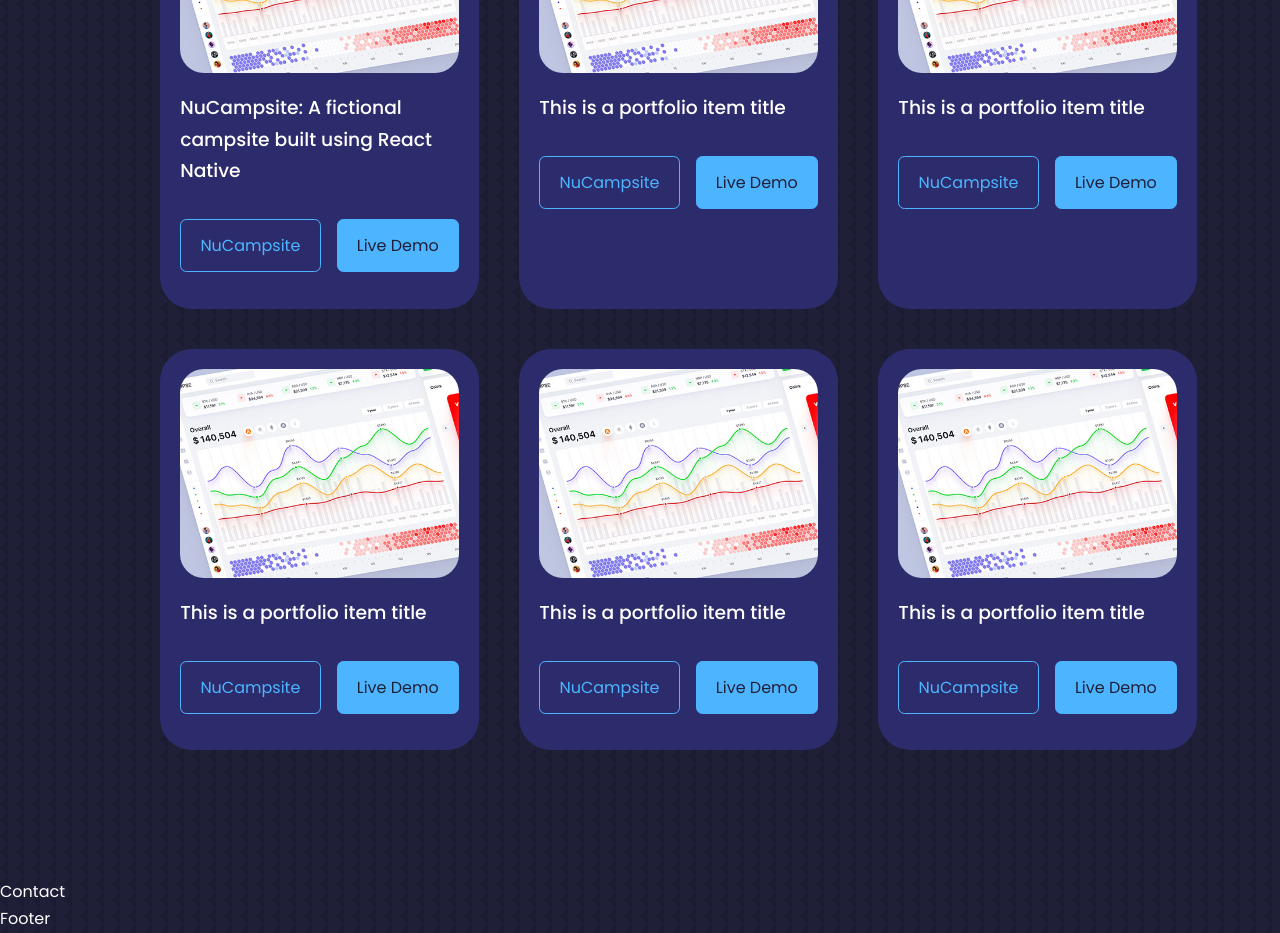
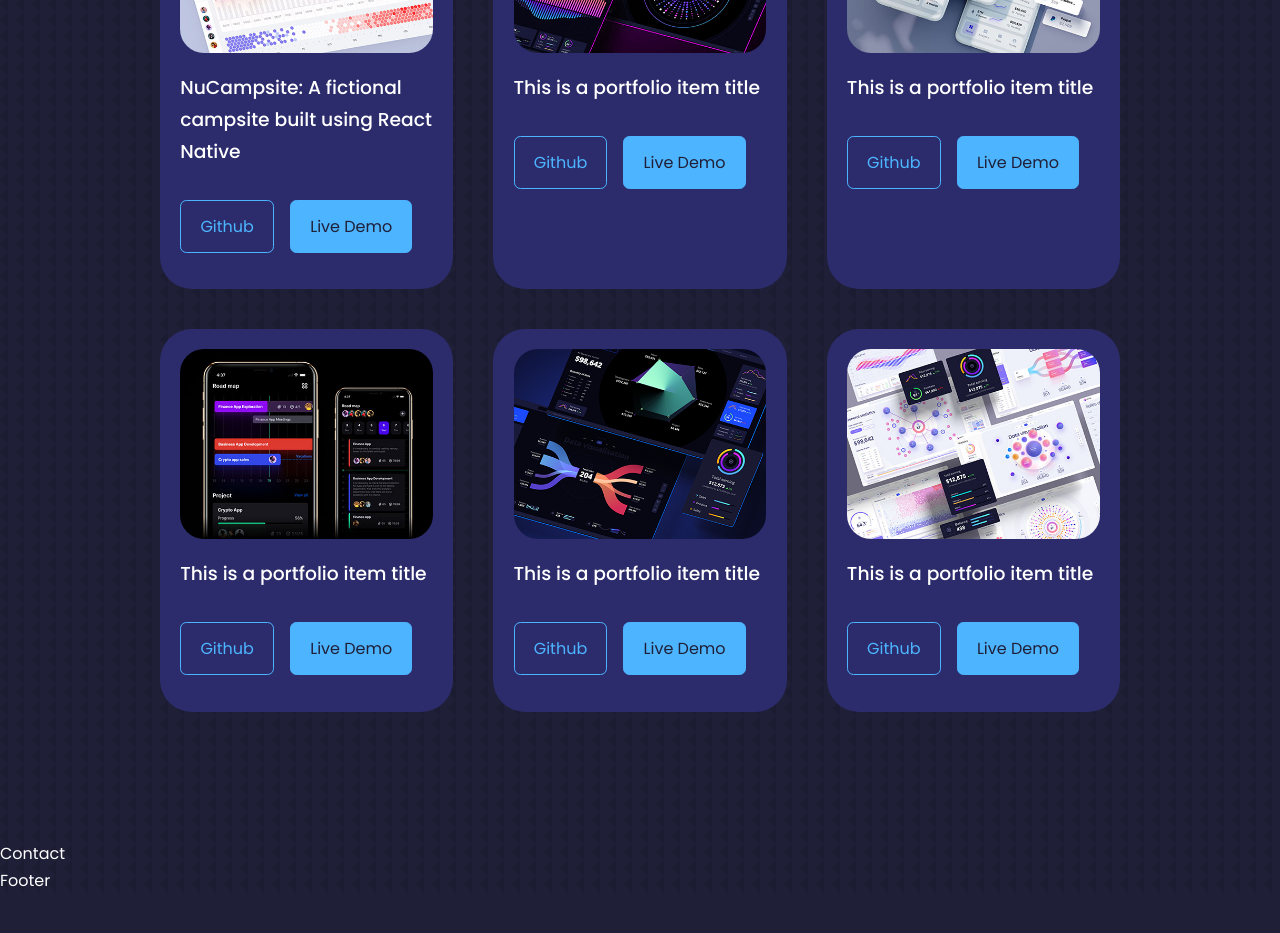
Before and after one commit to klay2k/portfoliowebsite, a React (Create React App) app: page / in a window 1280 px wide. Shown: the part 2500-3433 px from the top of the page. After the commit the page ends 3394 px from the top, so only its background shows below. Built offline with nearby package versions, Linux system fonts and the light colour scheme.

Commit message:
destructuring portfolio items

```diff
--- a/src/components/portfolio/Portfolio.jsx
+++ b/src/components/portfolio/Portfolio.jsx
@@ -7,6 +7,51 @@
 import IMG5 from '../../assets/portfolio5.png'
 import IMG6 from '../../assets/portfolio6.jpg'
 
+const data = [
+  {
+    id: 1,
+    image: IMG1,
+    title: 'NuCampsite: A fictional campsite built using React Native',
+    github: 'https://github.com/klay2k/ReactNative',
+    demo: ''
+  },
+  {
+    id: 2,
+    image: IMG2,
+    title: 'This is a portfolio item title',
+    github: 'https://github.com/klay2k',
+    demo: ''
+  },
+  {
+    id: 3,
+    image: IMG3,
+    title: 'This is a portfolio item title',
+    github: 'https://github.com/klay2k',
+    demo: ''
+  },
+  {
+    id: 4,
+    image: IMG4,
+    title: 'This is a portfolio item title',
+    github: 'https://github.com/klay2k',
+    demo: ''
+  },
+  {
+    id: 5,
+    image: IMG5,
+    title: 'This is a portfolio item title',
+    github: 'https://github.com/klay2k',
+    demo: ''
+  },
+  {
+    id: 6,
+    image: IMG6,
+    title: 'This is a portfolio item title',
+    github: 'https://github.com/klay2k',
+    demo: ''
+  }
+]
+
 const Portfolio = () => {
   return (
     <section id="portfolio">
@@ -14,69 +59,22 @@
       <h2>Portfolio</h2>
 
       <div className="container portfolio__container">
-        <article className="portfolio__item">
-          <div className="portfolio__item-image">
-            <img src={IMG1} alt="" />
-          </div>
-          <h3>NuCampsite: A fictional campsite built using React Native</h3>
-          <div className="portfolio__item-cta">
-            <a href="https://github.com/klay2k/ReactNative" className="btn" target="_blank">NuCampsite</a>
-            <a href="" className="btn btn-primary" target='_blank'>Live Demo</a>
-          </div>
-        </article>
-
-        <article className="portfolio__item">
-          <div className="portfolio__item-image">
-            <img src={IMG1} alt="" />
-          </div>
-          <h3>This is a portfolio item title</h3>
-          <div className="portfolio__item-cta">
-            <a href="" className="btn" target="_blank">NuCampsite</a>
-            <a href="" className="btn btn-primary" target='_blank'>Live Demo</a>
-          </div>
-        </article>
-
-        <article className="portfolio__item">
-          <div className="portfolio__item-image">
-            <img src={IMG1} alt="" />
-          </div>
-          <h3>This is a portfolio item title</h3>
-          <div className="portfolio__item-cta">
-            <a href="" className="btn" target="_blank">NuCampsite</a>
-            <a href="" className="btn btn-primary" target='_blank'>Live Demo</a>
-          </div>
-        </article>
-        <article className="portfolio__item">
-          <div className="portfolio__item-image">
-            <img src={IMG1} alt="" />
-          </div>
-          <h3>This is a portfolio item title</h3>
-          <div className="portfolio__item-cta">
-            <a href="" className="btn" target="_blank">NuCampsite</a>
-            <a href="" className="btn btn-primary" target='_blank'>Live Demo</a>
-          </div>
-        </article>
-        <article className="portfolio__item">
-          <div className="portfolio__item-image">
-            <img src={IMG1} alt="" />
-          </div>
-          <h3>This is a portfolio item title</h3>
-          <div className="portfolio__item-cta">
-            <a href="" className="btn" target="_blank">NuCampsite</a>
-            <a href="" className="btn btn-primary" target='_blank'>Live Demo</a>
-          </div>
-        </article>
-        <article className="portfolio__item">
-          <div className="portfolio__item-image">
-            <img src={IMG1} alt="" />
-          </div>
-          <h3>This is a portfolio item title</h3>
-          <div className="portfolio__item-cta">
-            <a href="" className="btn" target="_blank">NuCampsite</a>
-            <a href="" className="btn btn-primary" target='_blank'>Live Demo</a>
-          </div>
-        </article>
-
+        {
+          data.map(({id, image, title, github, demo}) => {
+            return (
+              <article key={id} className='portfolio__item'>
+              <div className="portfolio__item-image">
+                <img src={image} alt={title} />
+              </div>
+              <h3>{title}</h3>
+              <div className="portfolio__item-cta">
+                <a href={github} className='btn' target='_blank'>Github</a>
+                <a href={demo} className='btn btn-primary' target='_blank'>Live Demo</a>
+              </div>
+              </article>
+            )
+          })
+        }
       </div>
     </section>
   )
```
